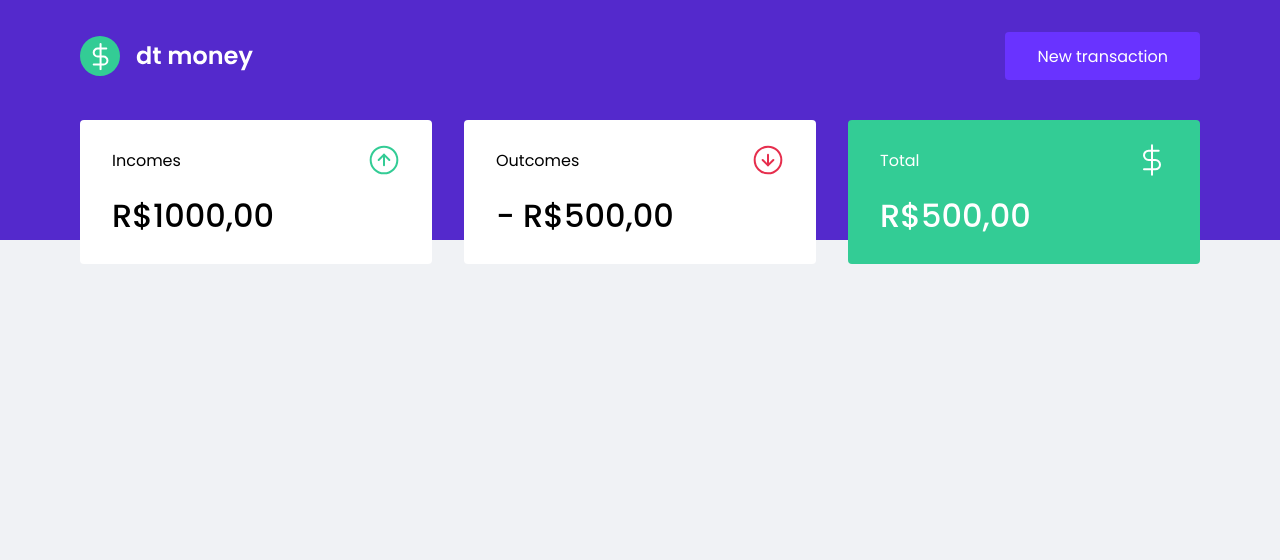
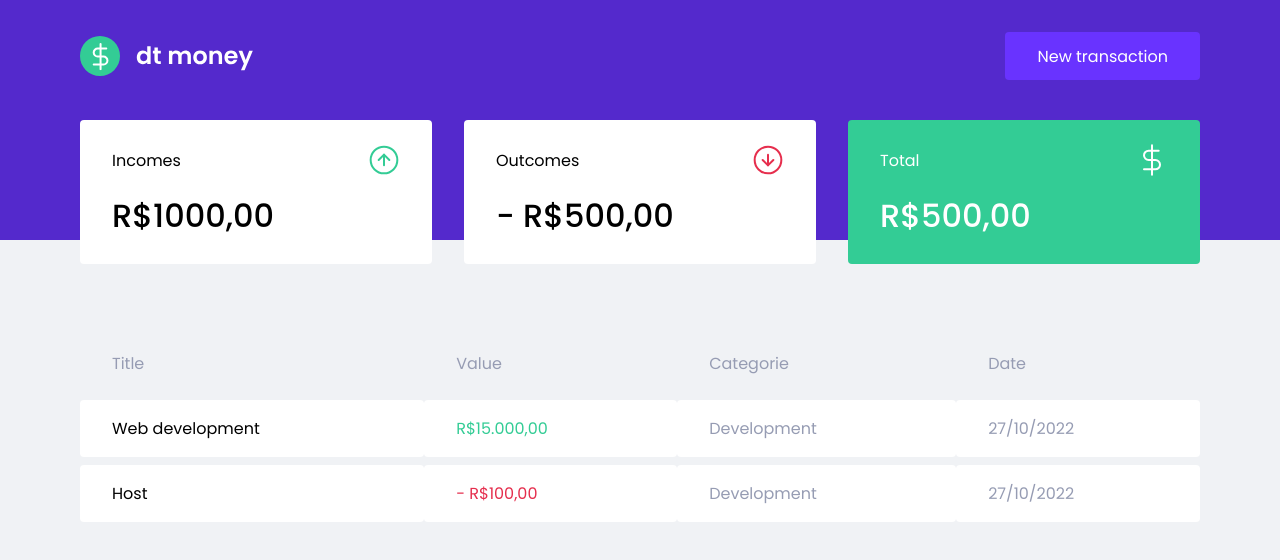
Before and after one commit to iubel/financial-control, a React (Create React App) app: page / in a window 1280 px wide. Shown: the top 560 px of the page. Built offline with nearby package versions, Linux system fonts and the light colour scheme.

Commit message:
Creating transactions table

```diff
--- a/src/components/Dashbord/index.tsx
+++ b/src/components/Dashbord/index.tsx
@@ -1,10 +1,12 @@
 import { Sumary } from "../Summary";
+import { TransactionsTable } from "../TransactionsTable";
 import { Container } from "./styles";
 
 export function Dashboard() {
     return (
         <Container>
             <Sumary />
+            <TransactionsTable />
         </Container>
     );
 }
--- /dev/null
+++ b/src/components/TransactionsTable/index.tsx
@@ -0,0 +1,34 @@
+import { Container } from "./styles";
+
+export function TransactionsTable() {
+    return (
+        <Container>
+            <table>
+                <thead>
+                    <tr>
+                        <th>Title</th>
+                        <th>Value</th>
+                        <th>Categorie</th>
+                        <th>Date</th>
+                    </tr>
+                </thead>
+
+                <tbody>
+                    <tr>
+                        <td>Web development</td>
+                        <td className="deposit">R$15.000,00</td>
+                        <td>Development</td>
+                        <td>27/10/2022</td>
+                    </tr>
+
+                    <tr>
+                        <td>Host</td>
+                        <td className="withdraw">- R$100,00</td>
+                        <td>Development</td>
+                        <td>27/10/2022</td>
+                    </tr>
+                </tbody>
+            </table>
+        </Container>
+    )
+}
--- /dev/null
+++ b/src/components/TransactionsTable/styles.ts
@@ -0,0 +1,41 @@
+import styled from "styled-components";
+
+export const Container = styled.div`
+    margin-top: 4rem;
+
+    table {
+        width: 100%;
+        border-spacing: 0 0.5rem;
+
+        th {
+            color: var(--text-body);
+            font-weight: 400;
+            padding: 1rem 2rem;
+            text-align: left;
+            line-height: 1.5rem;
+        }
+
+        td {
+            padding: 1rem 2rem;
+            border: 0;
+            background-color: var(--shape);
+            color: var(--text-body);
+            font-weight: 400;
+            border-radius: 0.25rem;
+
+            &:first-child {
+                color: var(--text-title);
+            }
+
+            &.deposit {
+                color: var(--green);
+            }
+
+            &.withdraw {
+                color: var(--red);
+            }
+        }
+    }
+
+
+`;
```
